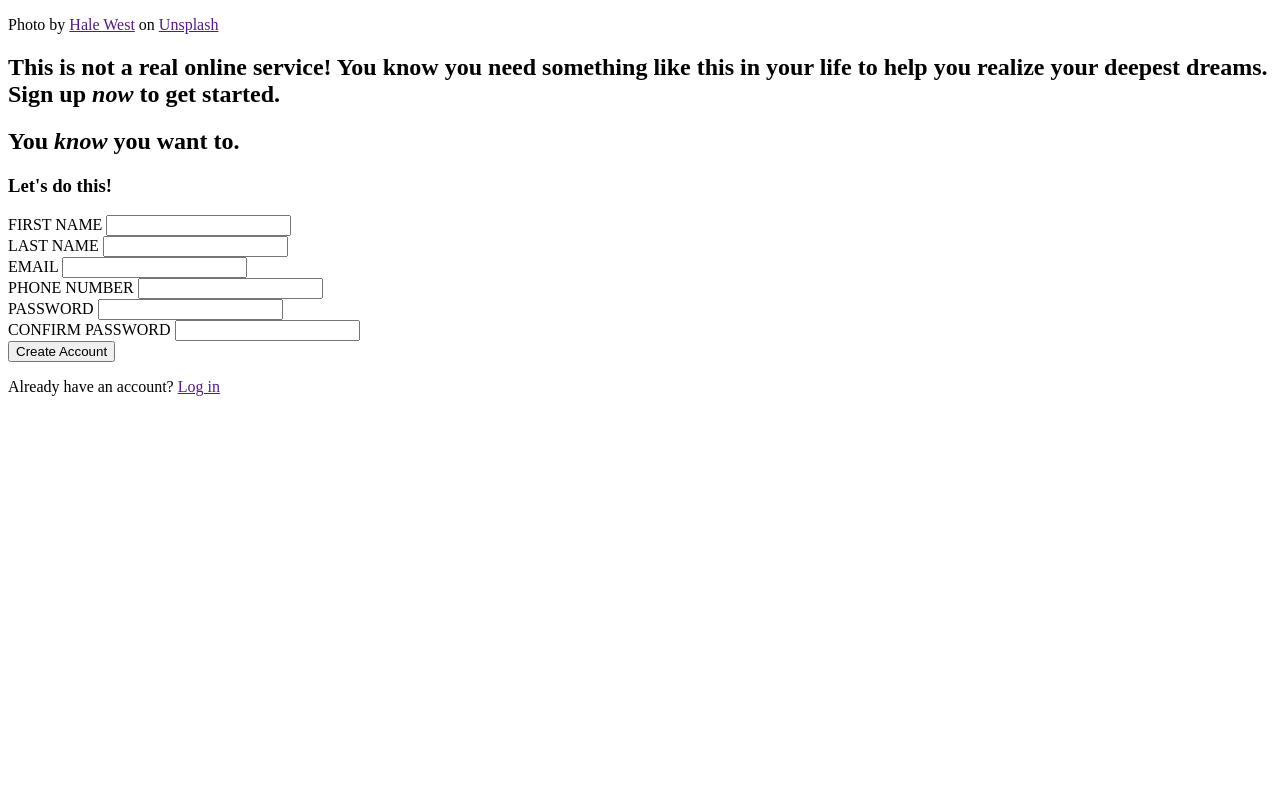
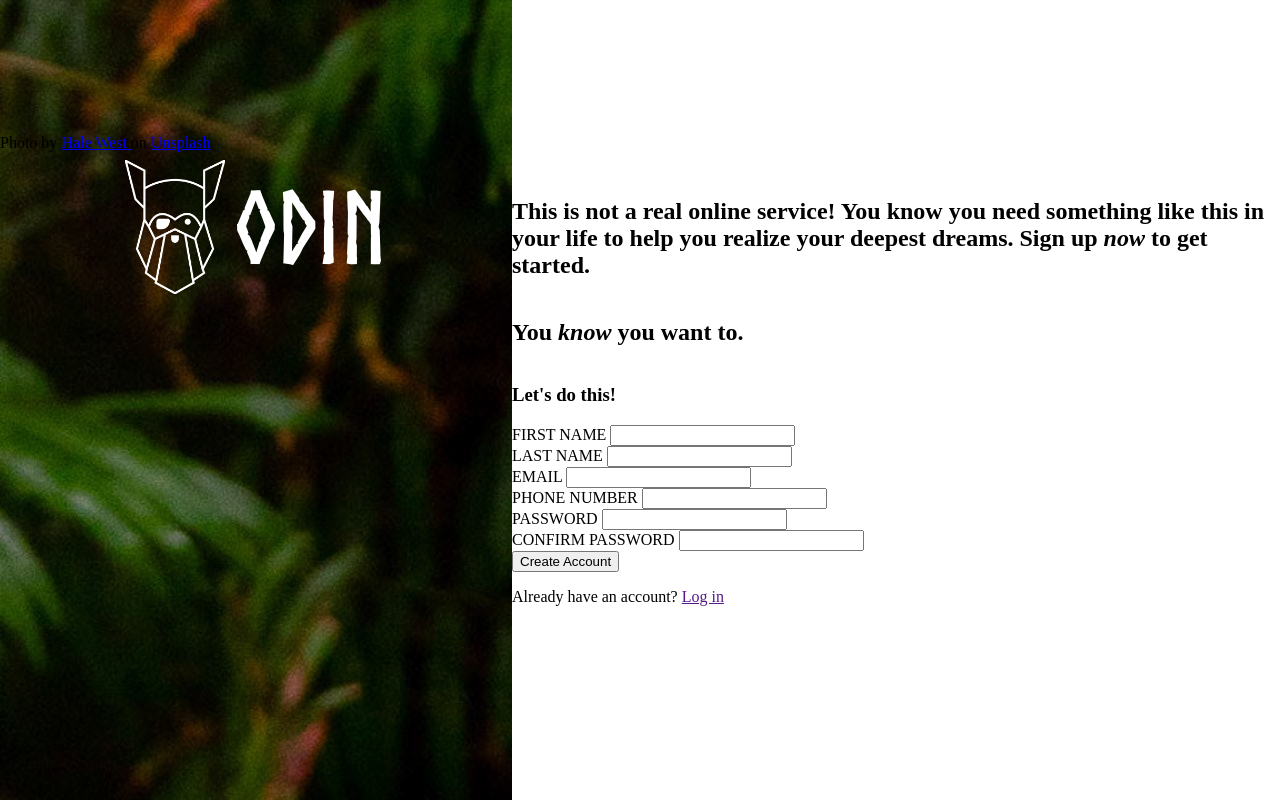
Before and after one commit to dukeofjukes/sign-up-form, a plain HTML site: page index.html in a window 1280 px wide. Drawn offline with Linux system fonts and the light colour scheme.

Commit message:
Styled left side with photo and logo

```diff
--- a/index.html
+++ b/index.html
@@ -10,9 +10,15 @@
   <body>
     <div class="left">
       <div class="logo">
-        <!-- img goes here -->
+        <img src="./odin-lined.png" alt="Odin Logo" />
+        ODIN
       </div>
-      <p>Photo by <a href="">Hale West</a> on <a href="">Unsplash</a></p>
+      <div class="photo-credit">
+        Photo by
+        <a href="https://unsplash.com/@haliewestphoto">Hale West </a>
+        on
+        <a href="https://unsplash.com/">Unsplash </a>
+      </div>
     </div>
 
     <div class="right">
--- a/main.css
+++ b/main.css
@@ -0,0 +1,46 @@
+@font-face {
+  font-family: NorseBold;
+  src: url(./Norse-Bold.otf);
+}
+
+body {
+  display: flex;
+  margin: 0;
+  padding: 0;
+  border: 0;
+  height: 100vh;
+}
+
+body > .left {
+  width: 40vw;
+  background-image: url(./halie-west-25xggax4bSA-unsplash.jpg);
+  /* need some image styling here */
+}
+
+body > .left > .logo {
+  display: flex;
+  align-items: center;
+  justify-content: center;
+  position: relative;
+  top: 20%;
+  font-family: NorseBold;
+  font-size: 100px;
+  color: white;
+  /* add transparent background */
+}
+
+body > .left > .logo > img {
+  width: 100px;
+  margin-right: 10px;
+}
+
+body > .left > .logo > .photo-credit {
+  /* position: fixed; */
+}
+
+body > .right {
+  width: 60vw;
+  display: flex;
+  flex-direction: column;
+  justify-content: center;
+}
```
Also changed, not shown: Norse-Bold.otf (added), halie-west-25xggax4bSA-unsplash.jpg (added), odin-lined.png (added).
